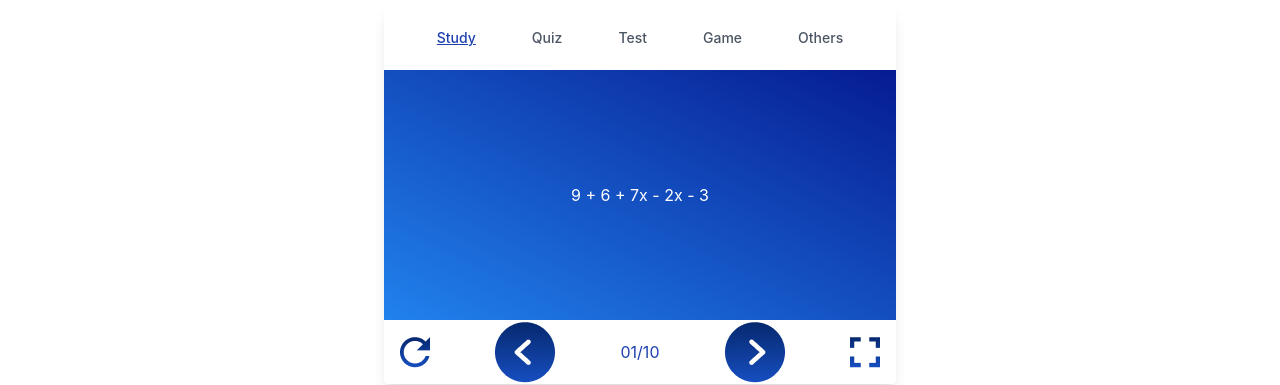
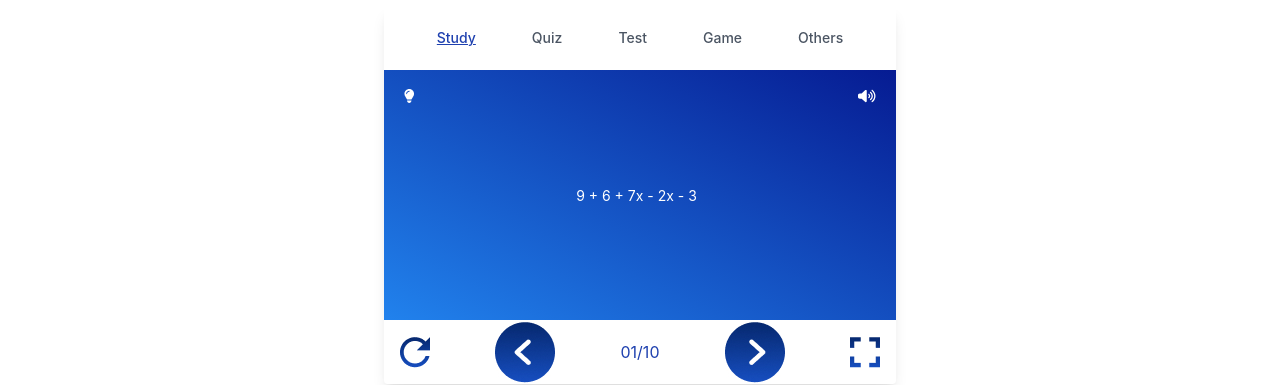
Before and after one commit to kartik20144/Hyggex, a React (Create React App) app: page / in a window 1280 px wide. Shown: the part 256-641 px from the top of the page. Built offline with nearby package versions, Linux system fonts and the light colour scheme.

Commit message:
Adding volume and hint button

```diff
--- a/src/App.css
+++ b/src/App.css
@@ -37,7 +37,7 @@
   }
 }
 
-.flippable-container {
+/* .flippable-container {
 
   height: 250px;
   perspective: 1000px;
@@ -60,6 +60,14 @@
   height: 100%;
   position: absolute;
   backface-visibility: hidden;
+
+  display: flex;
+  flex-direction: column;
+  justify-content: space-between;
+  align-items: flex-start;
+
+  box-sizing: border-box;
+
 }
 
 .back{
@@ -86,5 +94,76 @@
   align-items: center;
   height: 100%;
   padding: 10px;
+
+}
+ */
+
+ .flippable-container {
+
+  height: 250px;
+  perspective: 1000px;
+}
+
+.flippable-box {
+
+  height: 100%;
+  position: relative;
+  transform-style: preserve-3d;
+  transition: transform 0.6s;
+}
+
+.flippable-box.flipped {
+  transform: rotateY(180deg);
+}
+
+.front,
+.back {
+
+  height: 100%;
+  position: absolute;
+  backface-visibility: hidden;
+  display: flex;
+  flex-direction: column;
+  justify-content: space-between;
+  padding: 10px;
   box-sizing: border-box;
+  flex-wrap: nowrap;
 }
+
+.front {
+  background: linear-gradient(to bottom left, #061b92, #2182ed);}
+
+.back {
+  background: linear-gradient(to bottom left, #091e4a, #2d87b6);
+    transform: rotateY(180deg);
+}
+
+.top-left-button,
+.top-right-button {
+  padding: 5px 10px;
+  border: none;
+  background-color: transparent;
+  color: white;
+  cursor: pointer;
+}
+
+.top-left-button {
+  margin-right: auto;
+  margin-bottom: auto;
+}
+
+.top-right-button {
+  margin-left: auto;
+  margin-bottom: auto;
+
+}
+
+.blue-box {
+  display: flex;
+  align-items: center;
+  justify-content: center;
+  color: white;
+  font-size: 14px;
+  height: 100%;
+  width: 100%;
+}
--- a/src/Components/QuestionScreen.jsx
+++ b/src/Components/QuestionScreen.jsx
@@ -4,6 +4,8 @@ import b from "../2.jpg";
 import c from "../3.jpg";
 import d from "../4.jpg";
 import "../App.css"
+import { FontAwesomeIcon } from "@fortawesome/react-fontawesome";
+import { faLightbulb, faVolumeHigh } from "@fortawesome/free-solid-svg-icons";
 
 const QuestionScreen = () => {
   const [activeNavItem, setActiveNavItem] = useState(0);
@@ -50,14 +52,50 @@ const QuestionScreen = () => {
         </div>
       </nav>
 
-
+{/*
 <div className="w-full flippable-container cursor-pointer" onClick={handleClick}>
       <div className={` w-full flippable-box ${flipped ? "flipped" : ""}`}>
         <div className="w-full front">
+<div className="flex justify-between">
+
+        <button className="top-left-button">Left</button>
+          <button className="top-right-button ">Right</button>
+</div>
           <div className="w-full blue-box">9 + 6 + 7x - 2x - 3</div>
         </div>
         <div className="w-full back">
+        <button className="top-left-button">Left</button>
+          <button className="top-right-button">Right</button>
           <div className="w-full blue-box">5x + 12</div>
+        </div>
+      </div>
+    </div> */}
+
+
+<div className="w-full flippable-container" onClick={handleClick}>
+      <div className={`w-full flippable-box ${flipped ? "flipped" : ""}`}>
+        <div className="w-full front">
+          <div className=" w-full blue-box">
+            <button className="top-left-button ">
+            <FontAwesomeIcon icon={faLightbulb} />
+            </button>
+            9 + 6 + 7x - 2x - 3
+            <button className="top-right-button">
+            <FontAwesomeIcon icon={faVolumeHigh} />
+            </button>
+          </div>
+        </div>
+        <div className="w-full back">
+          <div className="w-full blue-box">
+            <button className="top-left-button">
+            <FontAwesomeIcon icon={faLightbulb} />
+            </button>
+            5x + 12
+            <button className="top-right-button">
+            <FontAwesomeIcon icon={faVolumeHigh} />
+
+            </button>
+          </div>
         </div>
       </div>
     </div>
```
